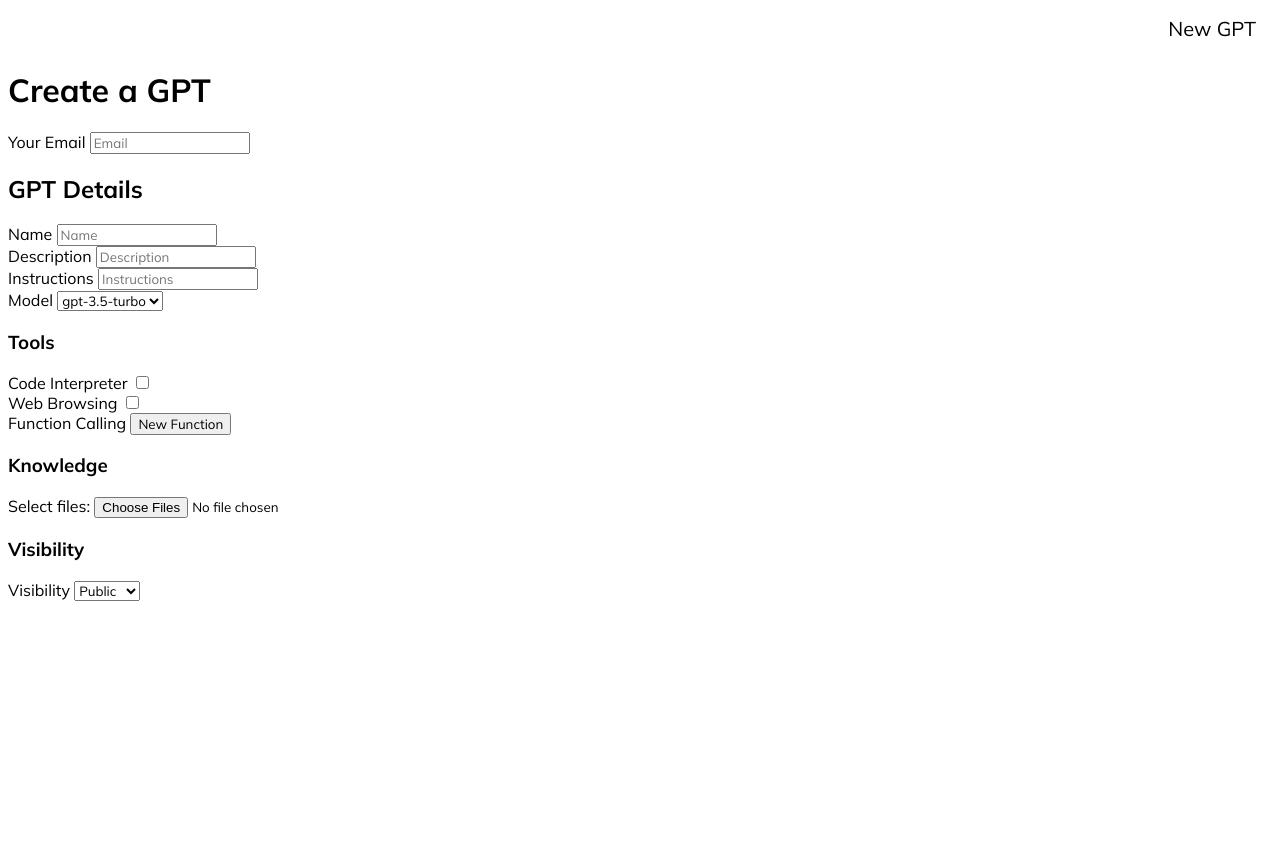
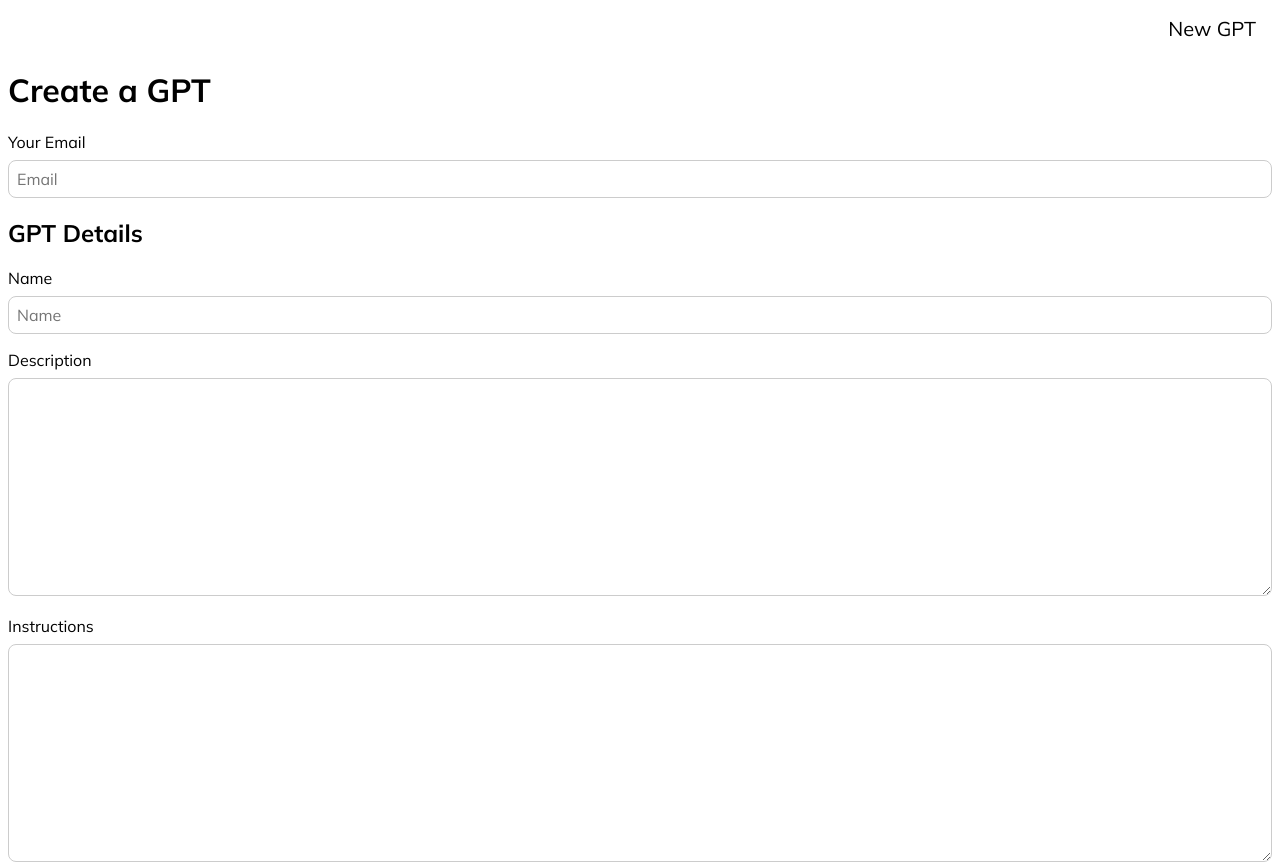
Before and after one commit to CakeCrusher/opengpts-monorepo, a SvelteKit app in the folder frontend/: page /create in a window 1280 px wide. Shown: the top 864 px of the page. Before the commit the page ends 800 px from the top, so only its background shows below. Built offline with nearby package versions, Linux system fonts and the light colour scheme.

Commit message:
Style create GPT page

```diff
--- a/frontend/src/routes/create/+page.svelte
+++ b/frontend/src/routes/create/+page.svelte
@@ -1,24 +1,24 @@
 <h1>Create a GPT</h1>
 <form action="">
 	<div>
-		<label for="email">Your Email</label>
+		<label class="label--block" for="email">Your Email</label>
 		<input id="email" type="text" placeholder="Email" />
 	</div>
 	<h2>GPT Details</h2>
-	<div>
-		<label for="name">Name</label>
+	<div class="input--mb">
+		<label class="label--block" for="name">Name</label>
 		<input id="name" type="text" placeholder="Name" />
 	</div>
-	<div>
-		<label for="description">Description</label>
-		<input id="description" type="text" placeholder="Description" />
+	<div class="input--mb">
+		<label class="label--block" for="description">Description</label>
+		<textarea id="description" cols="30" rows="10"></textarea>
+	</div>
+	<div class="input--mb">
+		<label class="label--block" for="instructions">Instructions</label>
+		<textarea id="instructions" cols="30" rows="10"></textarea>
 	</div>
 	<div>
-		<label for="instructions">Instructions</label>
-		<input id="instructions" type="text" placeholder="Instructions" />
-	</div>
-	<div>
-		<label for="model">Model</label>
+		<label class="label--block" for="model">Model</label>
 		<select id="model">
 			<option value="gpt-3.5-turbo">gpt-3.5-turbo</option>
 		</select>
@@ -29,13 +29,13 @@
 			<label for="code-interpreter">Code Interpreter</label>
 			<input id="code-interpreter" type="checkbox" />
 		</div>
-		<div>
+		<div class="input--mb">
 			<label for="retrieval">Web Browsing</label>
 			<input id="retrieval" type="checkbox" />
 		</div>
 		<div>
-			<label for="function-calling">Function Calling</label>
-			<button>New Function</button>
+			<label class="label--block" for="function-calling">Actions</label>
+			<button>New Action</button>
 		</div>
 	</div>
 	<div>
@@ -54,3 +54,24 @@
 		</select>
 	</div>
 </form>
+
+<style>
+	.label--block {
+		display: block;
+		padding-bottom: 0.5rem;
+	}
+
+	.input--mb {
+		margin-bottom: 1rem;
+	}
+
+	input[type='text'],
+	textarea {
+		box-sizing: border-box;
+		width: 100%;
+		padding: 0.5rem;
+		border-radius: 0.5rem;
+		border: 1px solid #ccc;
+		font-size: 1rem;
+	}
+</style>
```
